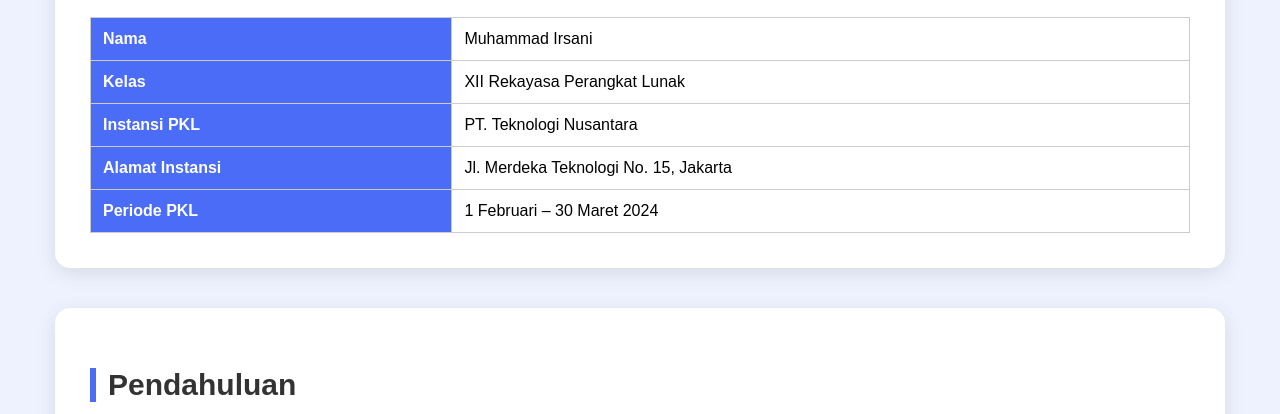
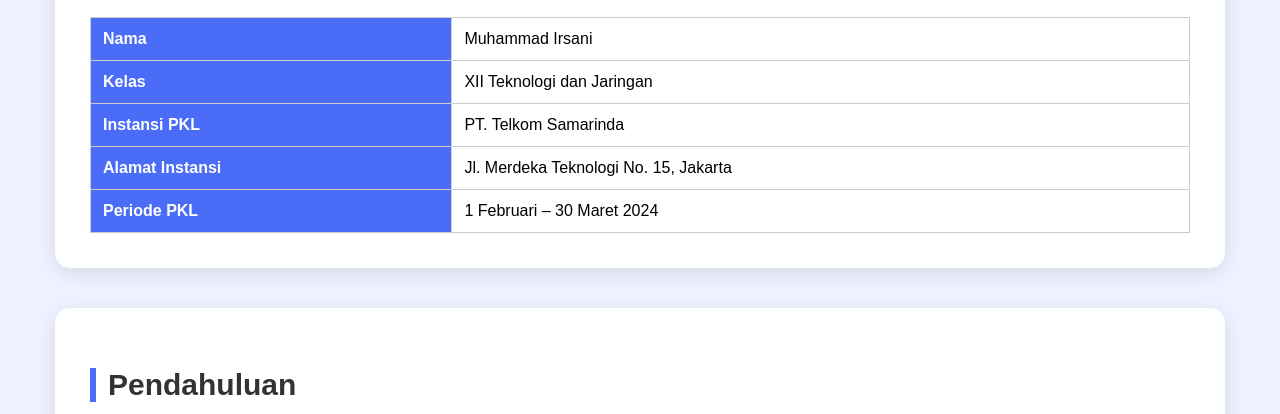
Before and after one commit to rumahbesar087-jpg/web-irsani-5, a plain HTML site: page webpkl.html in a window 1280 px wide. Shown: the part 365-779 px from the top of the page. Drawn offline with Linux system fonts and the light colour scheme.

Commit message:
Update webpkl.html

```diff
--- a/webpkl.html
+++ b/webpkl.html
@@ -183,8 +183,8 @@ header::before {
   <h2 class="section-title">Identitas Peserta PKL</h2>
   <table>
     <tr><th>Nama</th><td>Muhammad Irsani</td></tr>
-    <tr><th>Kelas</th><td>XII Rekayasa Perangkat Lunak</td></tr>
-    <tr><th>Instansi PKL</th><td>PT. Teknologi Nusantara</td></tr>
+    <tr><th>Kelas</th><td>XII Teknologi dan Jaringan</td></tr>
+    <tr><th>Instansi PKL</th><td>PT. Telkom Samarinda</td></tr>
     <tr><th>Alamat Instansi</th><td>Jl. Merdeka Teknologi No. 15, Jakarta</td></tr>
     <tr><th>Periode PKL</th><td>1 Februari – 30 Maret 2024</td></tr>
   </table>
```
